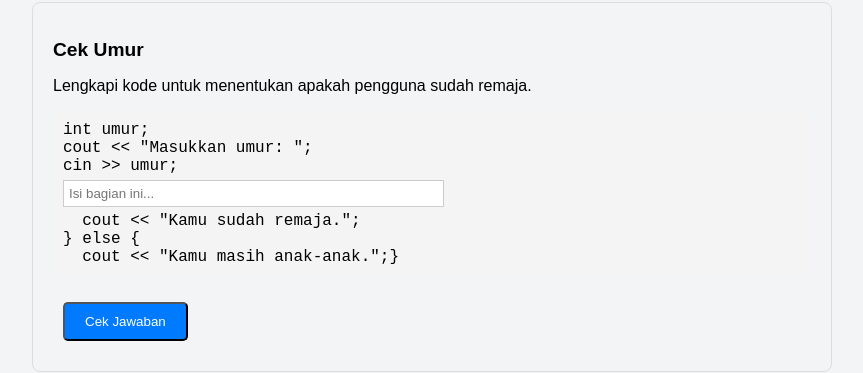
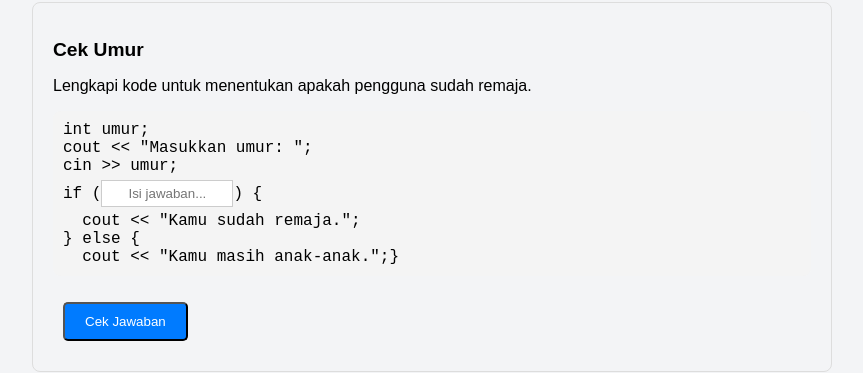
Before and after one commit to alvinmuslim/if-else-practice, a React (Create React App) app: page / in a window 1280 px wide. Shown: the part 98-471 px from the top of the page, without its empty margins (208-1071 px from the left). Built offline with nearby package versions, Linux system fonts and the light colour scheme.

Commit message:
Update .code-input

```diff
--- a/src/App.css
+++ b/src/App.css
@@ -31,12 +31,15 @@
     word-wrap: break-word;
   }
 
+  /* App.css */
   .code-input {
     border: 1px solid #ccc;
     padding: 5px;
     margin: 5px 0;
-    width: 50%;
+    width: 120px; /* Lebar input disesuaikan */
+    text-align: center;
   }
+
 
   .button {
     padding: 10px 20px;
--- a/src/App.js
+++ b/src/App.js
@@ -45,6 +45,25 @@ export default function IfElsePractice() {
     setFeedback(input === correct ? "✅ Jawaban benar!" : "❌ Jawaban masih salah, coba lagi.");
   };
 
+  const updateCodeWithInput = (code) => {
+    // Ganti bagian "______" dengan input pengguna
+    return code.split("______").map((part, index) => {
+      if (index === 0) return part;
+      return (
+        <>
+          <input
+            type="text"
+            value={userInput}
+            onChange={(e) => setUserInput(e.target.value)}
+            placeholder="Isi jawaban..."
+            className="code-input"
+          />
+          {part}
+        </>
+      );
+    });
+  };
+
   return (
     <div className="container">
       <h1 className="title">Latihan If-Else C++</h1>
@@ -52,21 +71,7 @@ export default function IfElsePractice() {
         <h2 className="subtitle">{exercises[current].title}</h2>
         <p>{exercises[current].prompt}</p>
         <pre className="code">
-          {exercises[current].code.split("\n").map((line, index) => (
-            <div key={index}>
-              {line.includes("______") ? (
-                <input
-                  type="text"
-                  placeholder="Isi bagian ini..."
-                  value={userInput}
-                  onChange={(e) => setUserInput(e.target.value)}
-                  className="code-input"
-                />
-              ) : (
-                <span>{line}</span>
-              )}
-            </div>
-          ))}
+          {updateCodeWithInput(exercises[current].code)}
         </pre>
         <button onClick={checkAnswer} className="button primary">
           Cek Jawaban
```
